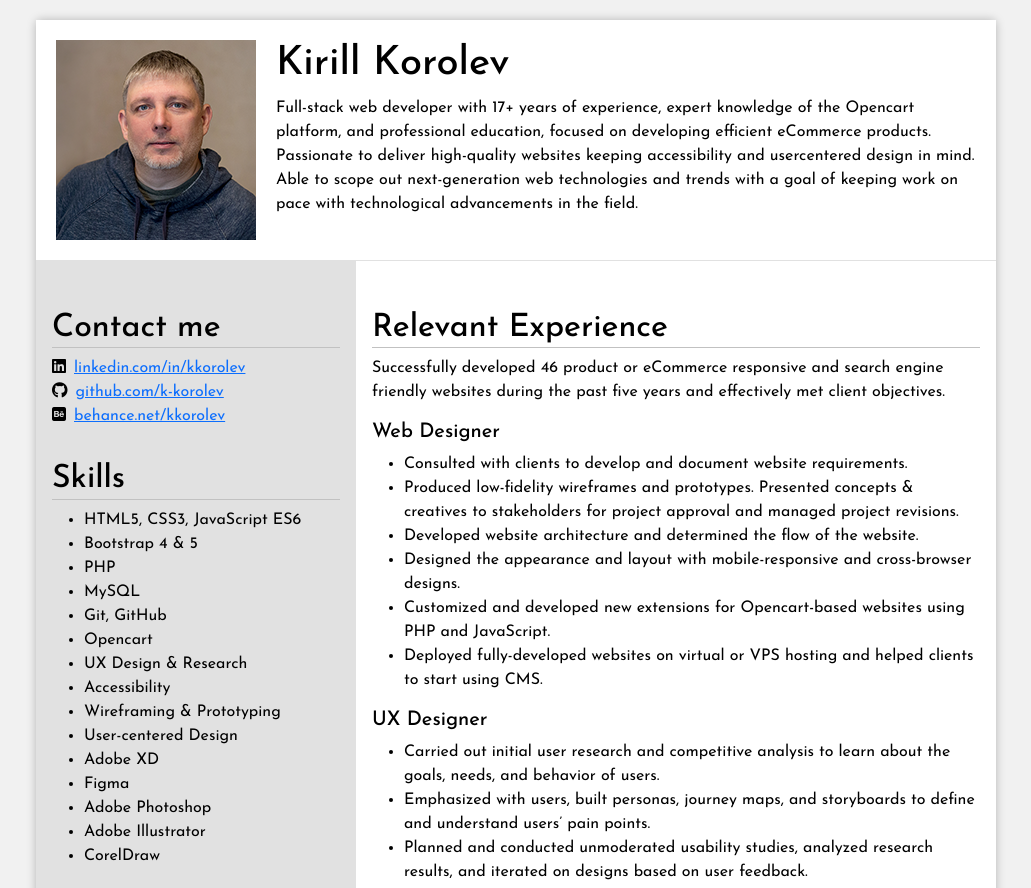
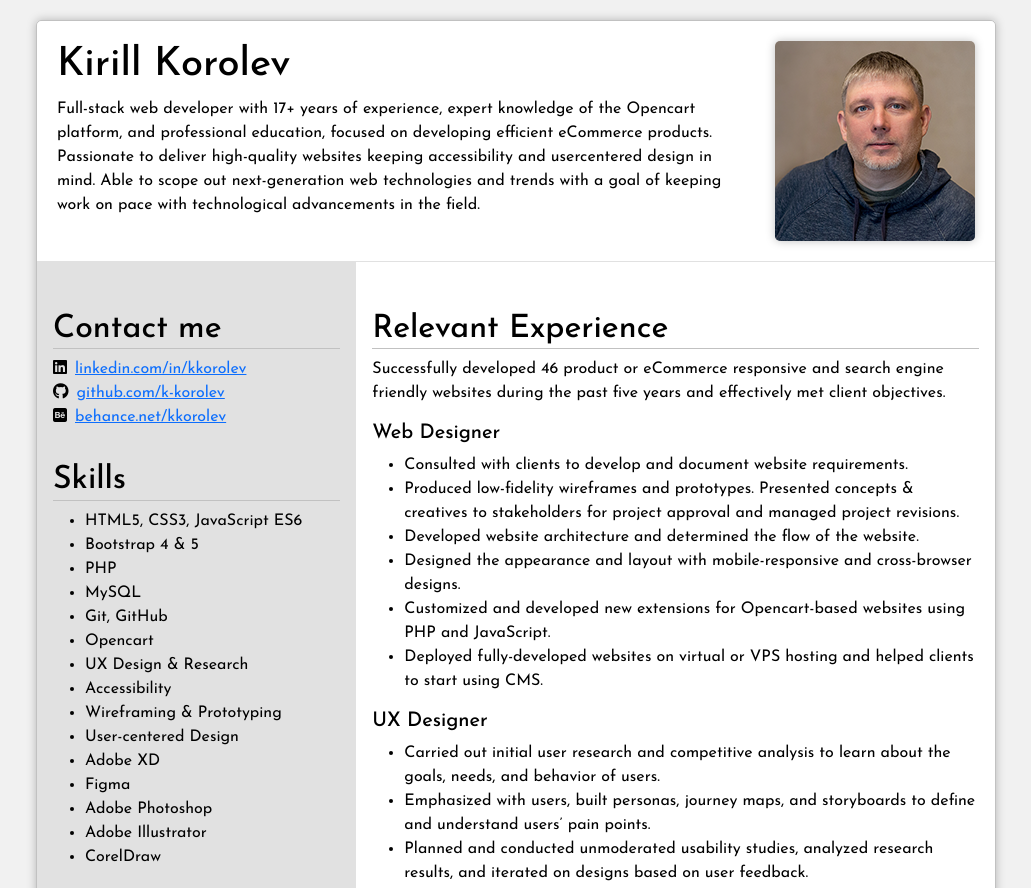
Before and after one commit to kkorolevdev/rsschool-cv-2022, a plain HTML site: page index.html in a window 1280 px wide. Shown: the top 888 px of the page, without its empty margins (124-1155 px from the left). Drawn offline with nearby package versions, Linux system fonts and the light colour scheme.

Commit message:
feat: add shadows & borders

```diff
--- a/style.css
+++ b/style.css
@@ -4,13 +4,13 @@ h3 {font-size:1.25rem;}
 p {font-size:1rem;}
 pre {padding:.25rem .5rem;font-size:.75rem;background:#444;color:#e1e1e1;border:1px solid #666;border-radius:5px;box-shadow:0 0 10px rgba(0,0,0,0.25);}
 .container {max-width:960px;}
-main {margin-top:1.25rem;border-radius:5px;box-shadow:0 0 10px rgba(0,0,0,0.25);}
-.vox-about {padding:1.25rem;background:#fff;border-bottom:1px solid #e1e1e1;}
-.vox-photo {float:left;margin:0 1.25rem 0 0;}
-.vox-side {padding:1rem;background:#e1e1e1;}
+main {margin-top:1.25rem;border:1px solid #c1c1c1;border-radius:5px;box-shadow:0 0 10px rgba(0,0,0,0.25);}
+.vox-about {padding:1.25rem;background:#fff;border-bottom:1px solid #e1e1e1;border-radius:5px 5px 0 0;}
+.vox-photo {float:right;margin:0 0 0 1.25rem;border-radius:5px;box-shadow:0 0 10px rgba(0,0,0,0.25);}
+.vox-side {padding:1rem;background:#e1e1e1;border-radius:0 0 0 5px;}
 .contact-me {list-style-type:none;padding-left:0;}
 .contact-me i {margin-right:.5rem;color:#000;}
-.vox-main {padding:1rem;background:#fff;}
+.vox-main {padding:1rem;background:#fff;border-radius:0 0 5px 0;}
 footer {margin-top:1.25rem;background:transparent;}
 footer p,
 footer a {font-size:.875rem;}
```
